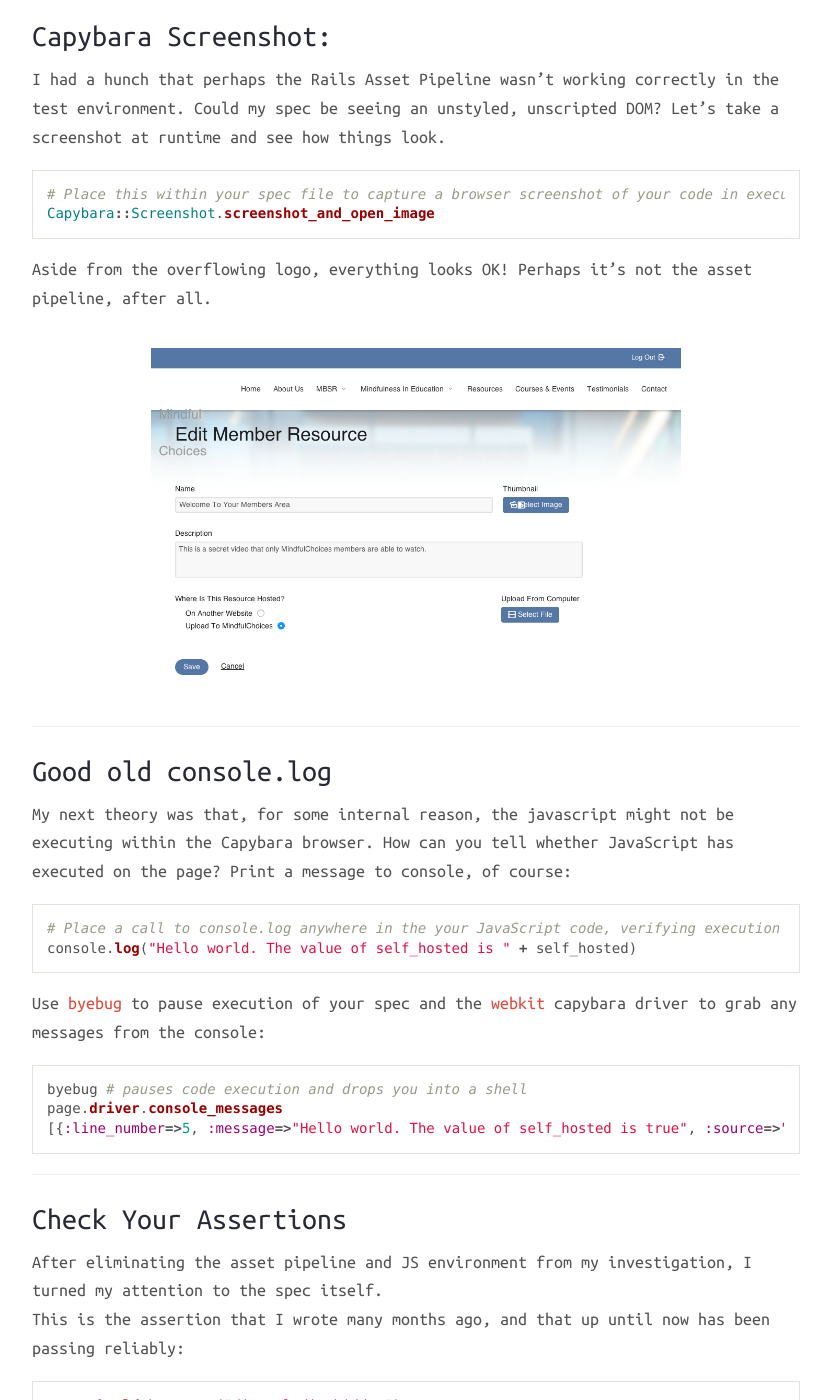
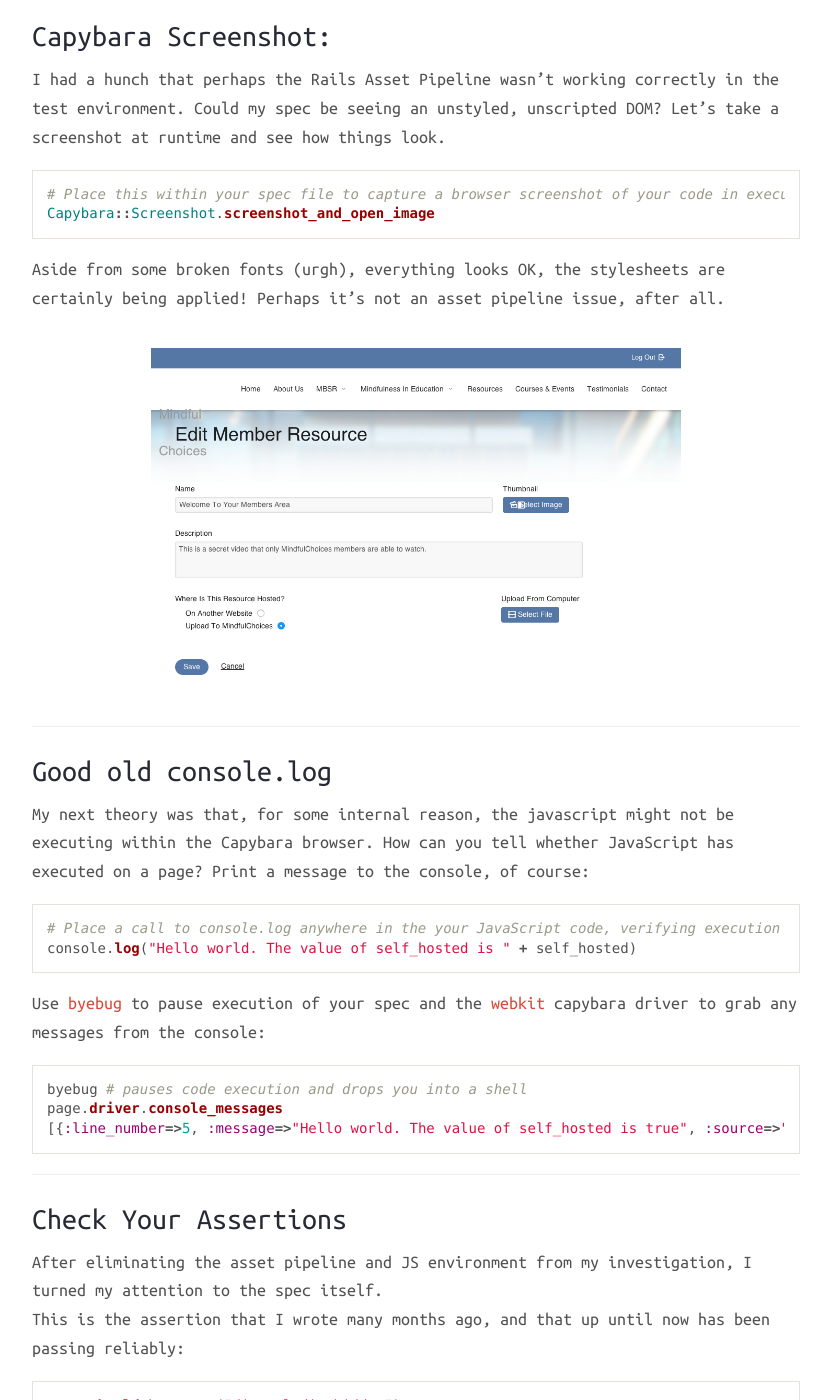
Before and after one commit to gayanvirajith/harmony, a Jekyll site: the page built from _posts/2016-1-11-debugging-capybara-specs.markdown, in a window 1280 px wide and 1400 px high, scrolled down 1060 px. Shown: the whole window, without its empty margins (224-1055 px from the left). Built offline with Jekyll 4.4.1, drawn with Linux system fonts in a browser that asks for light colours; nearby versions of some CDN libraries.

Commit message:
Improvements to copy

```diff
--- a/_posts/2016-1-11-debugging-capybara-specs.markdown
+++ b/_posts/2016-1-11-debugging-capybara-specs.markdown
@@ -33,14 +33,14 @@ I had a hunch that perhaps the Rails Asset Pipeline wasn't working correctly in
 Capybara::Screenshot.screenshot_and_open_image
 {% endhighlight %}
 
-Aside from the overflowing logo, everything looks OK! Perhaps it's not the asset pipeline, after all.
+Aside from some broken fonts (urgh), everything looks OK, the stylesheets are certainly being applied! Perhaps it's not an asset pipeline issue, after all.
 
 ![Capybara Screenshot](/assets/images/2016/capybara_screenshot.png){:.aligncenter}
 
 ---
 
 ### Good old console.log
-My next theory was that, for some internal reason, the javascript might not be executing within the Capybara browser. How can you tell whether JavaScript has executed on the page? Print a message to console, of course:
+My next theory was that, for some internal reason, the javascript might not be executing within the Capybara browser. How can you tell whether JavaScript has executed on a page? Print a message to the console, of course:
 
 {% highlight ruby %}
 # Place a call to console.log anywhere in the your JavaScript code, verifying execution and checking variable values
```
